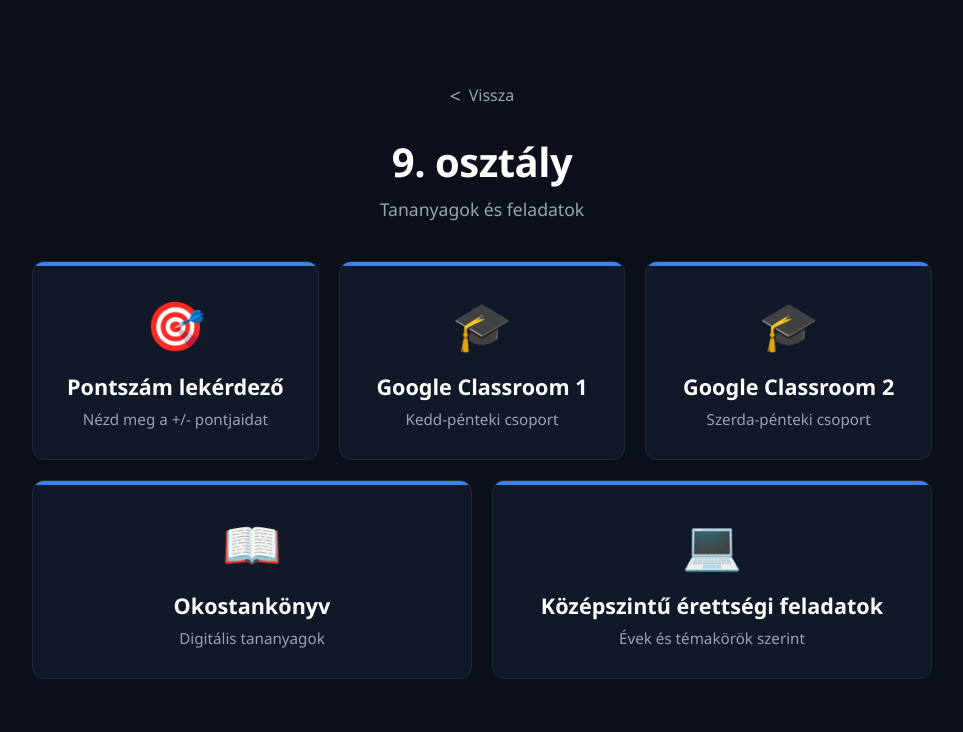
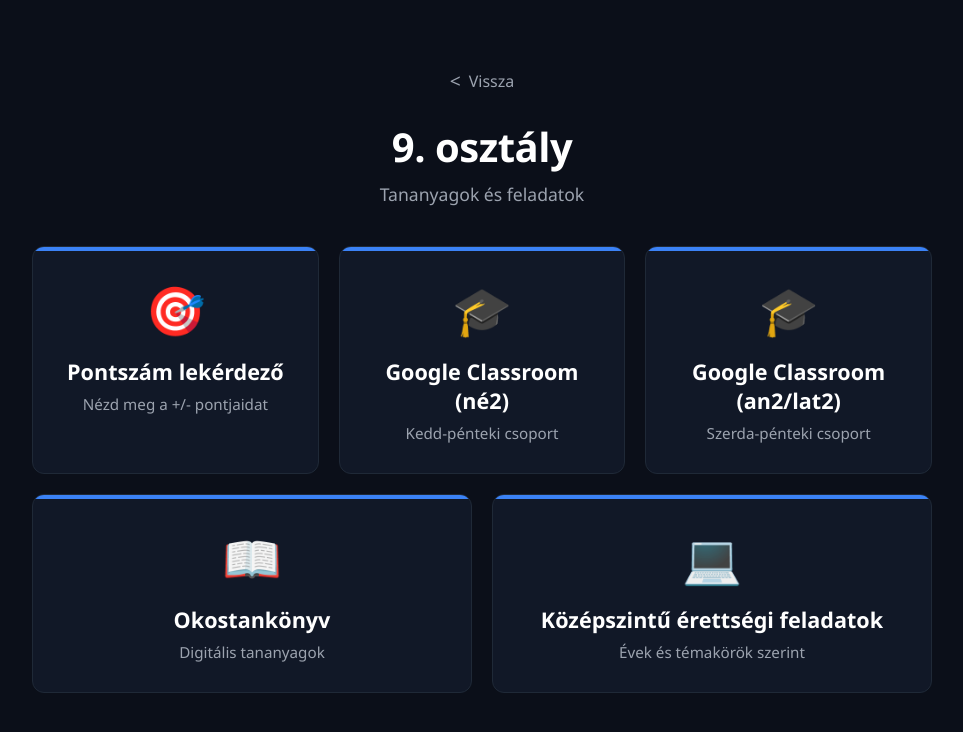
Before and after one commit to szirakivili/teacher-web, a plain HTML site: page 9/index.html in a window 1280 px wide. Shown: the whole page, without its empty margins (158-1121 px from the left). Drawn offline with Linux system fonts and the light colour scheme.

Commit message:
classroom names update

```diff
--- a/9/index.html
+++ b/9/index.html
@@ -32,14 +32,14 @@
             <!-- Google Classroom 1 -->
             <a href="https://classroom.google.com/c/ODc2MzI3MjMyNzAx" target="_blank" class="card grade-9">
                 <div class="icon">🎓</div>
-                <h2 class="card-title">Google Classroom 1</h2>
+                <h2 class="card-title">Google Classroom (né2)</h2>
                 <p class="card-desc">Kedd-pénteki csoport</p>
             </a>
 
             <!-- Google Classroom 2 -->
             <a href="https://classroom.google.com/c/ODc2MzI3Mzg2NjYw" target="_blank" class="card grade-9">
                 <div class="icon">🎓</div>
-                <h2 class="card-title">Google Classroom 2</h2>
+                <h2 class="card-title">Google Classroom (an2/lat2)</h2>
                 <p class="card-desc">Szerda-pénteki csoport</p>
             </a>
 
```
Also changed, not shown: 10/index.html (+2 -2 lines).
